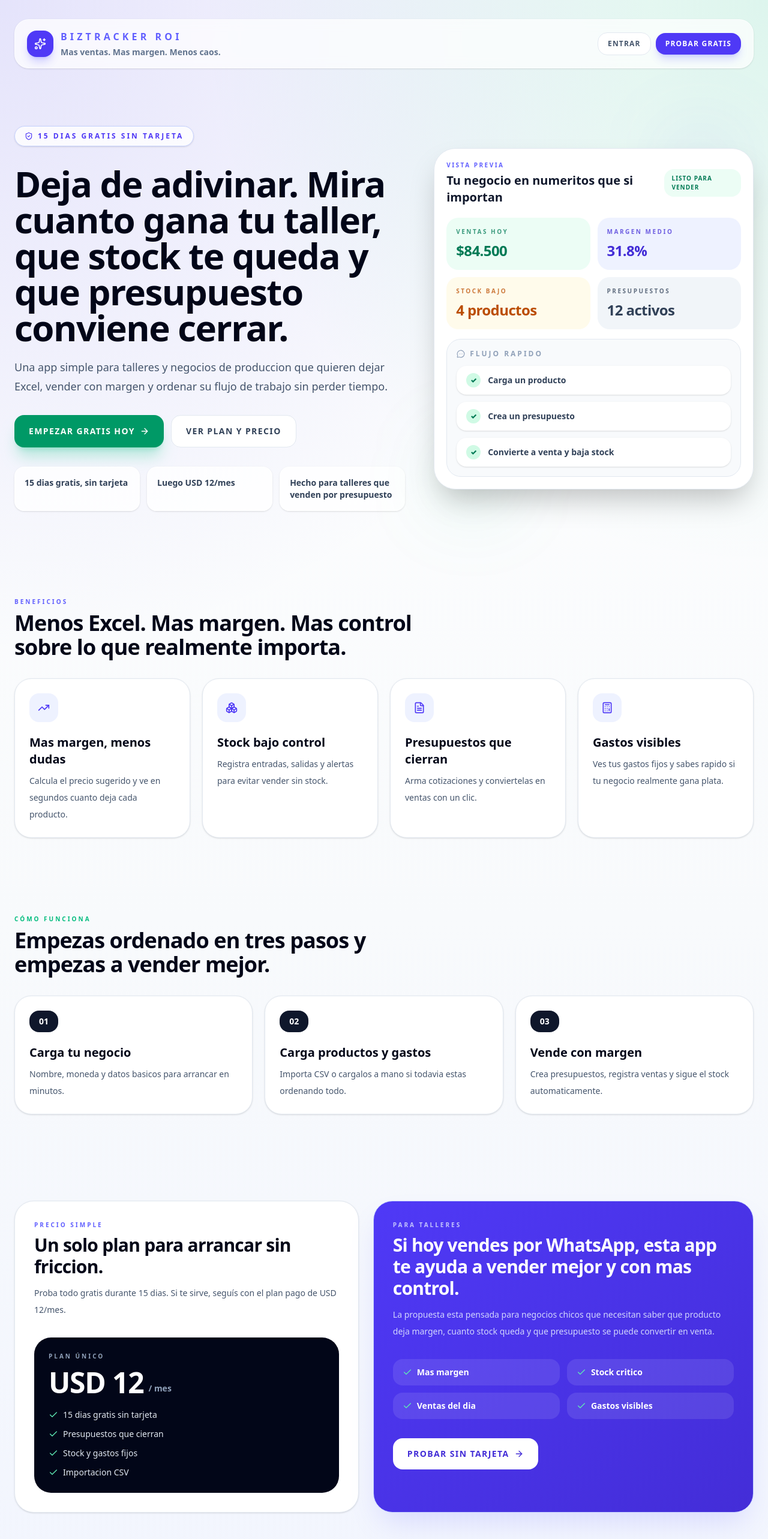
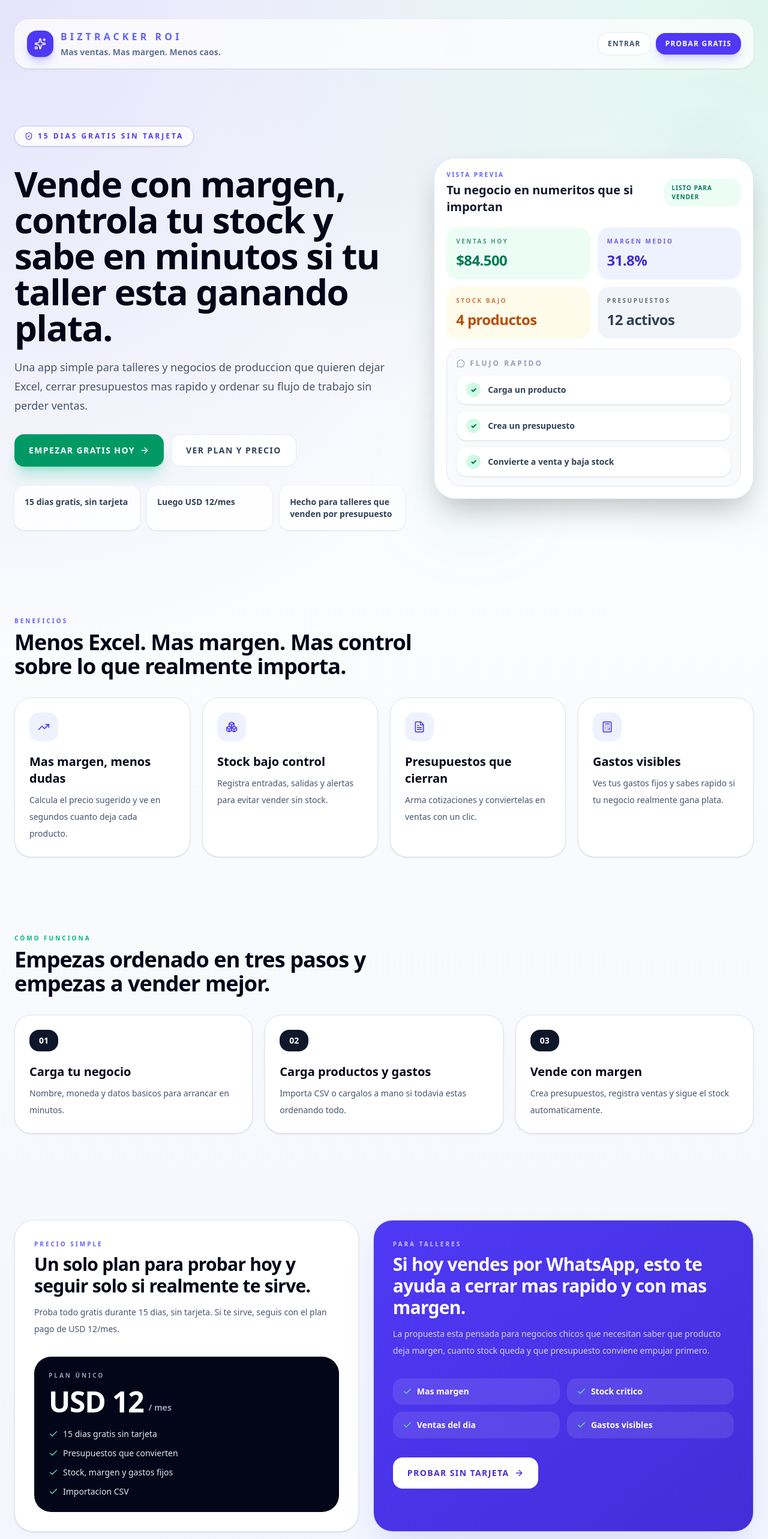
Before and after one commit to pablomerladett21/calculadora-rentabilidad, a Next.js app: page / in a window 1280 px wide. Shown: the top 2566 px of the page at 60% size. Built offline with nearby package versions, Linux system fonts and the light colour scheme.

Commit message:
chore: refine landing hero and pricing copy

```diff
--- a/src/components/marketing/landing-page.tsx
+++ b/src/components/marketing/landing-page.tsx
@@ -118,10 +118,10 @@
 
             <div className="space-y-5">
               <h1 className="max-w-3xl text-5xl font-black tracking-tight text-slate-950 dark:text-white md:text-6xl">
-                Deja de adivinar. Mira cuanto gana tu taller, que stock te queda y que presupuesto conviene cerrar.
+                Vende con margen, controla tu stock y sabe en minutos si tu taller esta ganando plata.
               </h1>
               <p className="max-w-2xl text-lg leading-8 text-slate-600 dark:text-slate-300">
-                Una app simple para talleres y negocios de produccion que quieren dejar Excel, vender con margen y ordenar su flujo de trabajo sin perder tiempo.
+                Una app simple para talleres y negocios de produccion que quieren dejar Excel, cerrar presupuestos mas rapido y ordenar su flujo de trabajo sin perder ventas.
               </p>
             </div>
 
@@ -245,10 +245,10 @@
             <div className="rounded-[2rem] border border-slate-200 bg-white p-8 shadow-sm dark:border-slate-800 dark:bg-slate-950">
             <p className="text-[10px] font-black uppercase tracking-[0.3em] text-indigo-500">Precio simple</p>
             <h2 className="mt-2 text-3xl font-black tracking-tight text-slate-950 dark:text-white">
-                Un solo plan para arrancar sin friccion.
+                Un solo plan para probar hoy y seguir solo si realmente te sirve.
               </h2>
               <p className="mt-3 text-sm leading-7 text-slate-600 dark:text-slate-300">
-                Proba todo gratis durante 15 dias. Si te sirve, seguís con el plan pago de USD 12/mes.
+                Proba todo gratis durante 15 dias, sin tarjeta. Si te sirve, seguis con el plan pago de USD 12/mes.
               </p>
               <div className="mt-8 rounded-[1.75rem] bg-slate-950 p-6 text-white dark:bg-slate-900">
                 <p className="text-[10px] font-black uppercase tracking-[0.3em] text-slate-400">Plan único</p>
@@ -258,8 +258,8 @@
                 </div>
                 <div className="mt-5 space-y-3 text-sm text-slate-200">
                   <PriceLine text="15 dias gratis sin tarjeta" />
-                  <PriceLine text="Presupuestos que cierran" />
-                  <PriceLine text="Stock y gastos fijos" />
+                  <PriceLine text="Presupuestos que convierten" />
+                  <PriceLine text="Stock, margen y gastos fijos" />
                   <PriceLine text="Importacion CSV" />
                 </div>
               </div>
@@ -267,9 +267,9 @@
 
             <div className="rounded-[2rem] border border-indigo-200 bg-gradient-to-br from-indigo-600 to-indigo-700 p-8 text-white shadow-2xl shadow-indigo-500/20">
               <p className="text-[10px] font-black uppercase tracking-[0.3em] text-indigo-100/80">Para talleres</p>
-              <h2 className="mt-2 text-3xl font-black tracking-tight">Si hoy vendes por WhatsApp, esta app te ayuda a vender mejor y con mas control.</h2>
+              <h2 className="mt-2 text-3xl font-black tracking-tight">Si hoy vendes por WhatsApp, esto te ayuda a cerrar mas rapido y con mas margen.</h2>
               <p className="mt-3 text-sm leading-7 text-indigo-100/90">
-                La propuesta esta pensada para negocios chicos que necesitan saber que producto deja margen, cuanto stock queda y que presupuesto se puede convertir en venta.
+                La propuesta esta pensada para negocios chicos que necesitan saber que producto deja margen, cuanto stock queda y que presupuesto conviene empujar primero.
               </p>
               <div className="mt-8 grid gap-3 sm:grid-cols-2">
                 {['Mas margen', 'Stock critico', 'Ventas del dia', 'Gastos visibles'].map((item) => (
@@ -317,7 +317,7 @@
           <div className="rounded-[2rem] border border-slate-200 bg-white px-6 py-8 text-center shadow-sm dark:border-slate-800 dark:bg-slate-950">
             <p className="text-[10px] font-black uppercase tracking-[0.3em] text-indigo-500">Listo para empezar</p>
             <h2 className="mx-auto mt-2 max-w-3xl text-3xl font-black tracking-tight text-slate-950 dark:text-white md:text-4xl">
-              Deja de adivinar si tu taller gana plata. Miralo en números y decidí mejor.
+              Deja de adivinar si tu taller gana plata. Miralo en números y arrancá hoy.
             </h2>
             <div className="mt-6 flex flex-col justify-center gap-3 sm:flex-row">
               <Link
```
